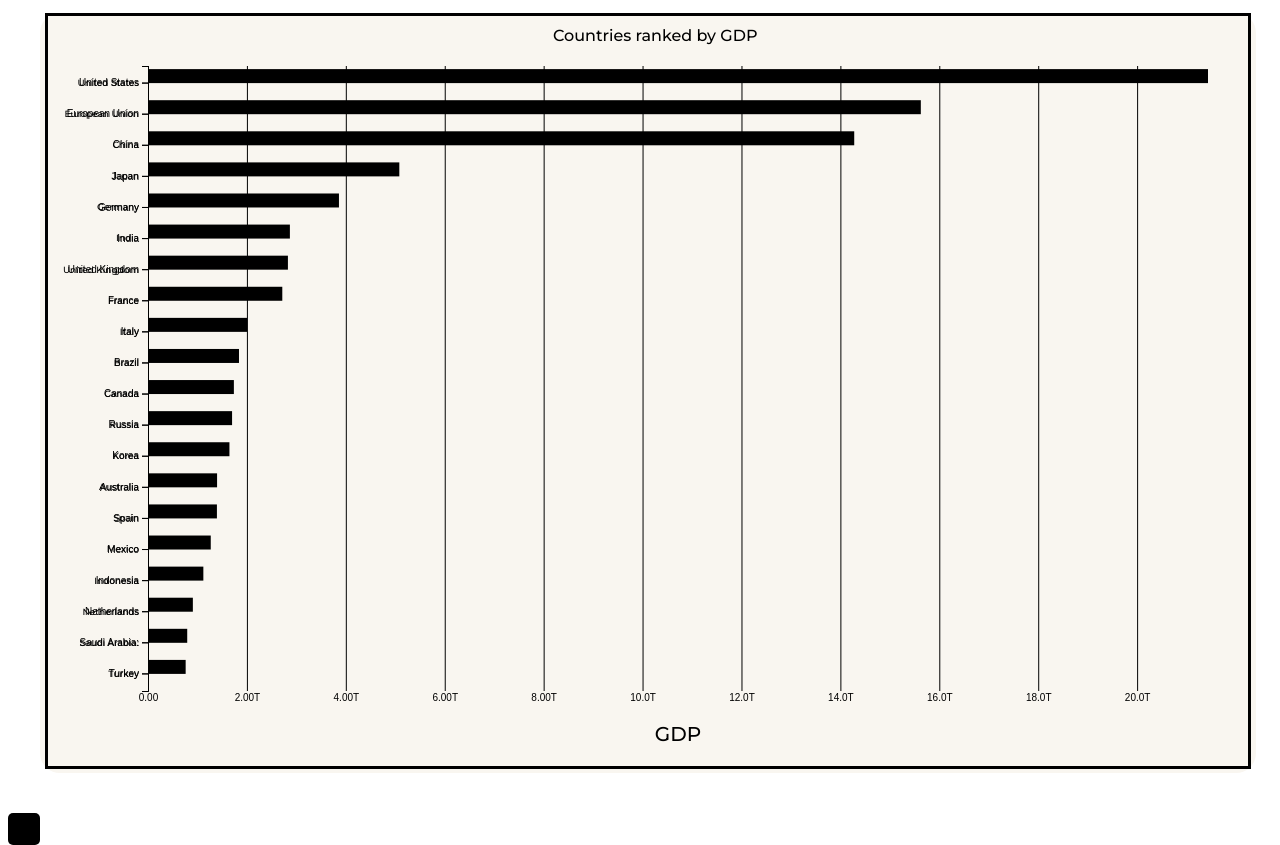
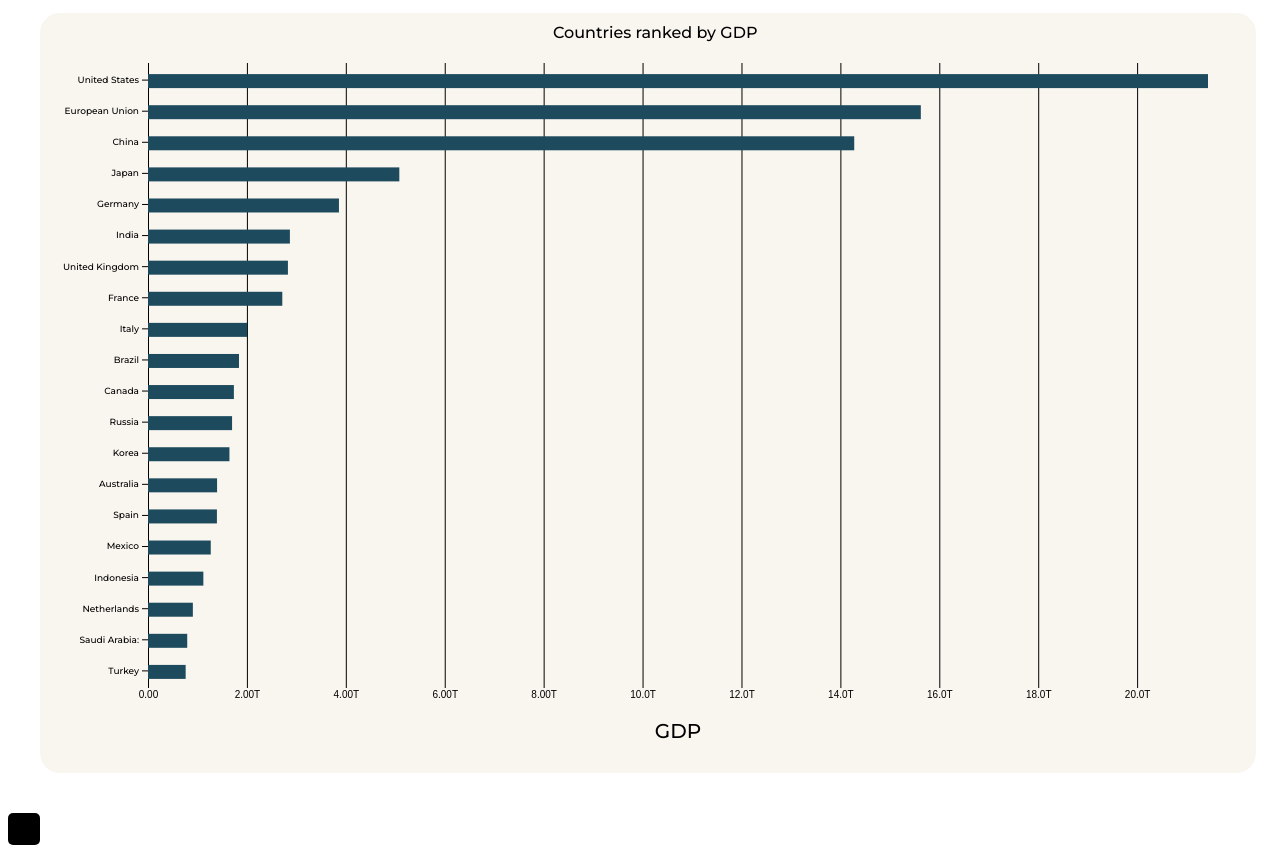
Before and after one commit to connorpheraty/d3-barchart-example, a React (Create React App) app: page / in a window 1280 px wide. Built offline with nearby package versions, Linux system fonts and the light colour scheme.

Commit message:
font and fill styling

```diff
--- a/src/App.css
+++ b/src/App.css
@@ -26,11 +26,6 @@
   position: absolute;
   top: 10px;
   left: 0;
-}
-
-.svg-chart {
-  border-style: solid;
-  border-color: black
 }
 
 .axis-label {
@@ -65,3 +60,7 @@
   font-family: 'Montserrat', sans-serif;
   font-size: 9px;
 }
+
+.rect {
+  fill: #1d4a5d;
+}
--- a/src/App.js
+++ b/src/App.js
@@ -64,8 +64,6 @@ function App() {
         .tickFormat(xAxisTickFormat)
         .tickSize(-innerHeight);
 
-      g.append("g")
-        .call(d3.axisLeft(yScale))
 
       const xAxisG = g
         .append("g")
@@ -93,11 +91,14 @@ function App() {
         .selectAll(".tick text")
         .attr("class","y-axis-ticks")
 
+      yAxisG.select(".domain").remove();
+
       g.selectAll("rect")
         .data(data)
         .enter()
         .append("rect")
-        .attr("y", function(d) {return yScale(d.country)})
+        .attr("class", "rect")
+        .attr("y", function(d) {return yScale(d.country) + 8} )
         .attr("width", function(d) {return xScale(d.gdp)})
         .attr("height", yScale.bandwidth() / 2)
         .on("mouseenter", function (event, d) {
```
